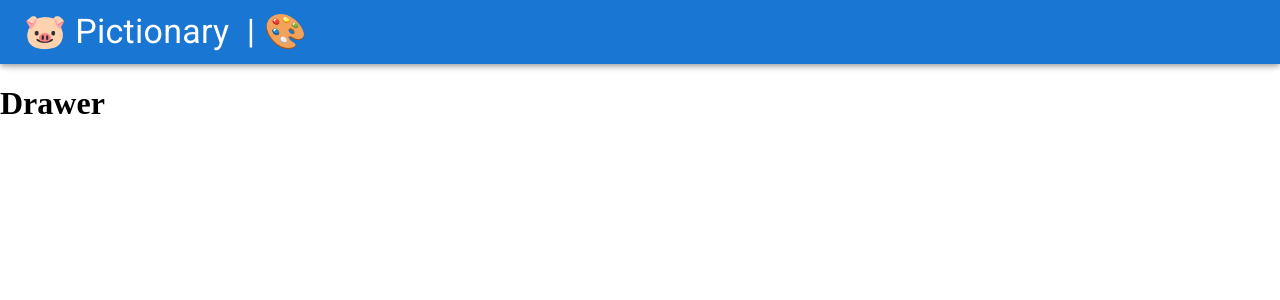
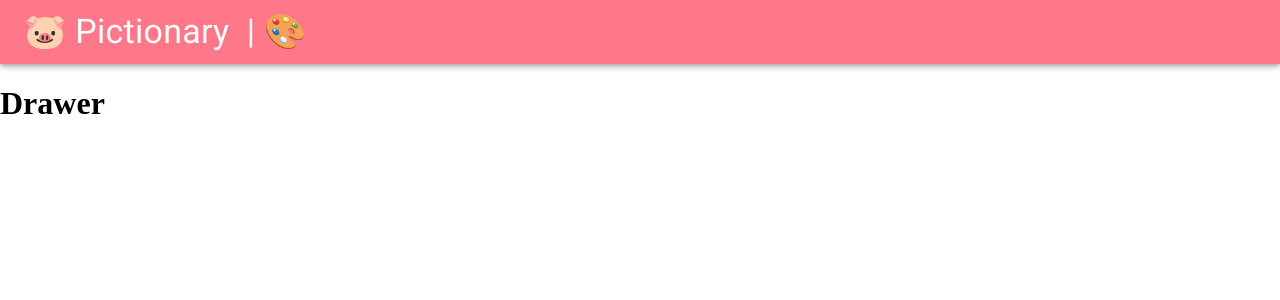
Before and after one commit to andHW/pig-pic, a React (Vite) app: page /pig-pic/drawer in a window 1280 px wide. Shown: the top 300 px of the page. Built offline with nearby package versions, Linux system fonts and the light colour scheme.

Commit message:
Refactor App component to use MUI theme and add ThemeOptions file

```diff
--- a/src/App.tsx
+++ b/src/App.tsx
@@ -1,8 +1,9 @@
 import { Link, Outlet, useLocation } from "react-router-dom";
 import * as routes from './routes.ts';
-import { AppBar, Box, Toolbar, Typography } from '@mui/material';
+import { AppBar, Box, Toolbar, Typography, useTheme } from '@mui/material';
 
 export default function App() {
+  const theme = useTheme();
   const location = useLocation();
 
   const getPageName = () => {
@@ -23,7 +24,10 @@ export default function App() {
       <AppBar position="fixed">
         <Toolbar>
           <Box width="100%">
-            <Typography variant="h4" component="div" noWrap>
+            <Typography
+              variant="h4" component="div" noWrap
+              sx={{ 'color': theme.palette.common.white }}
+            >
               <Link to={routes.home} style={{ textDecoration: 'none', color: 'inherit' }}>
                 🐷 Pictionary
               </Link>
--- /dev/null
+++ b/src/ThemeOptions.tsx
@@ -0,0 +1,34 @@
+import { ThemeOptions } from '@mui/material/styles';
+
+export const themeOptions: ThemeOptions = {
+  palette: {
+    mode: 'light',
+    primary: {
+      main: '#ff788a',
+    },
+    secondary: {
+      main: '#f9bb34',
+    },
+    success: {
+      main: '#8aff78',
+    },
+    info: {
+      main: '#78ffed',
+    },
+  },
+  components: {
+    MuiButton: {
+      styleOverrides: {
+        root: {
+          background: 'linear-gradient(45deg, #FE6B8B 30%, #FF8E53 90%)',
+          border: 0,
+          borderRadius: 3,
+          boxShadow: '0 3px 5px 2px rgba(255, 105, 135, .3)',
+          color: 'white',
+          height: 48,
+          padding: '0 30px',
+        },
+      },
+    },
+  },
+};
--- a/src/main.tsx
+++ b/src/main.tsx
@@ -3,13 +3,18 @@ import ReactDOM from 'react-dom/client'
 import App from './App.tsx'
 import './index.css'
 
+
+
 import { RouterProvider, createBrowserRouter } from "react-router-dom";
+import * as routes from './routes.ts';
+
 import Drawer from "./pages/Drawer.tsx";
 import Home from './pages/Home.tsx';
 import Game from './pages/Guesser.tsx';
-import * as routes from './routes.ts';
+import NotFound from './pages/NotFound.tsx';
+
 import { createTheme, ThemeProvider } from '@mui/material';
-import NotFound from './pages/NotFound.tsx';
+import { themeOptions } from './ThemeOptions.tsx';
 
 const router = createBrowserRouter([
   {
@@ -36,8 +41,7 @@ const router = createBrowserRouter([
   }
 ]);
 
-const theme = createTheme({
-});
+const theme = createTheme(themeOptions);
 
 ReactDOM.createRoot(document.getElementById('root')!).render(
   <React.StrictMode>
```
